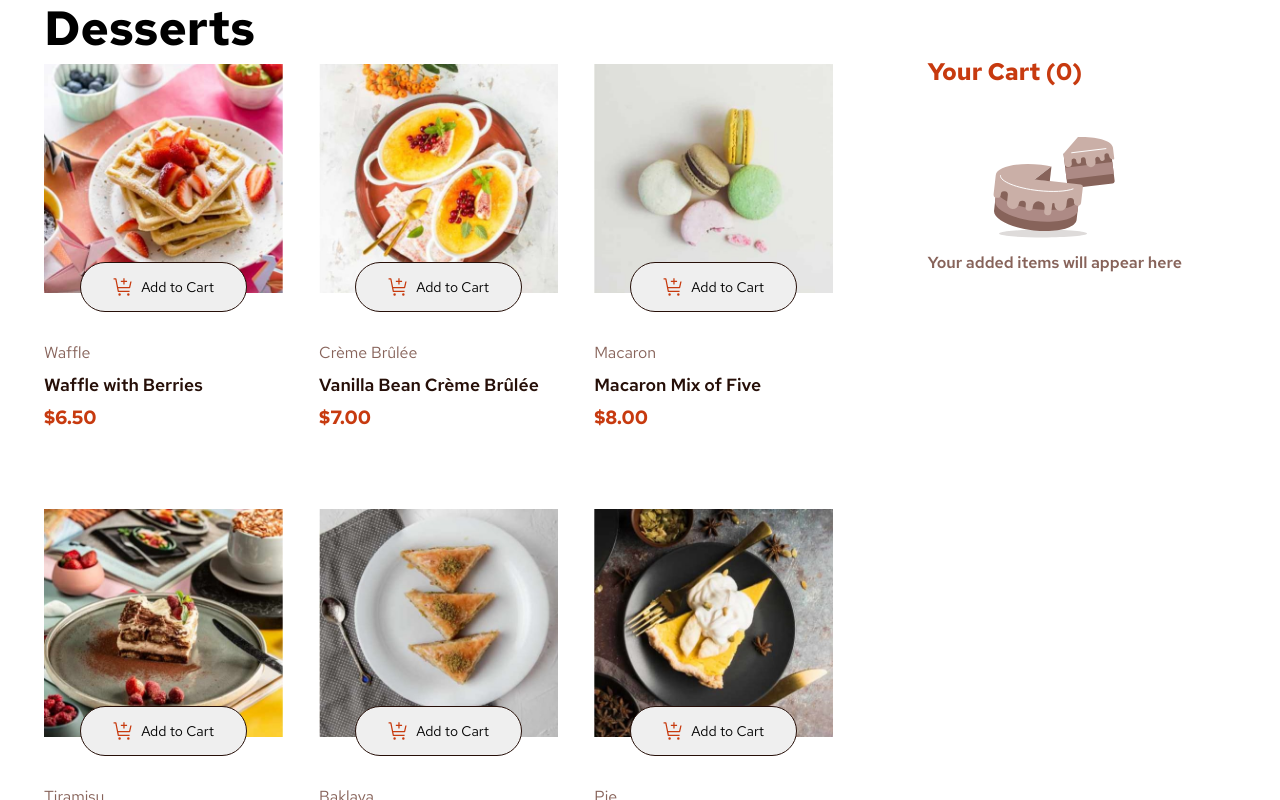
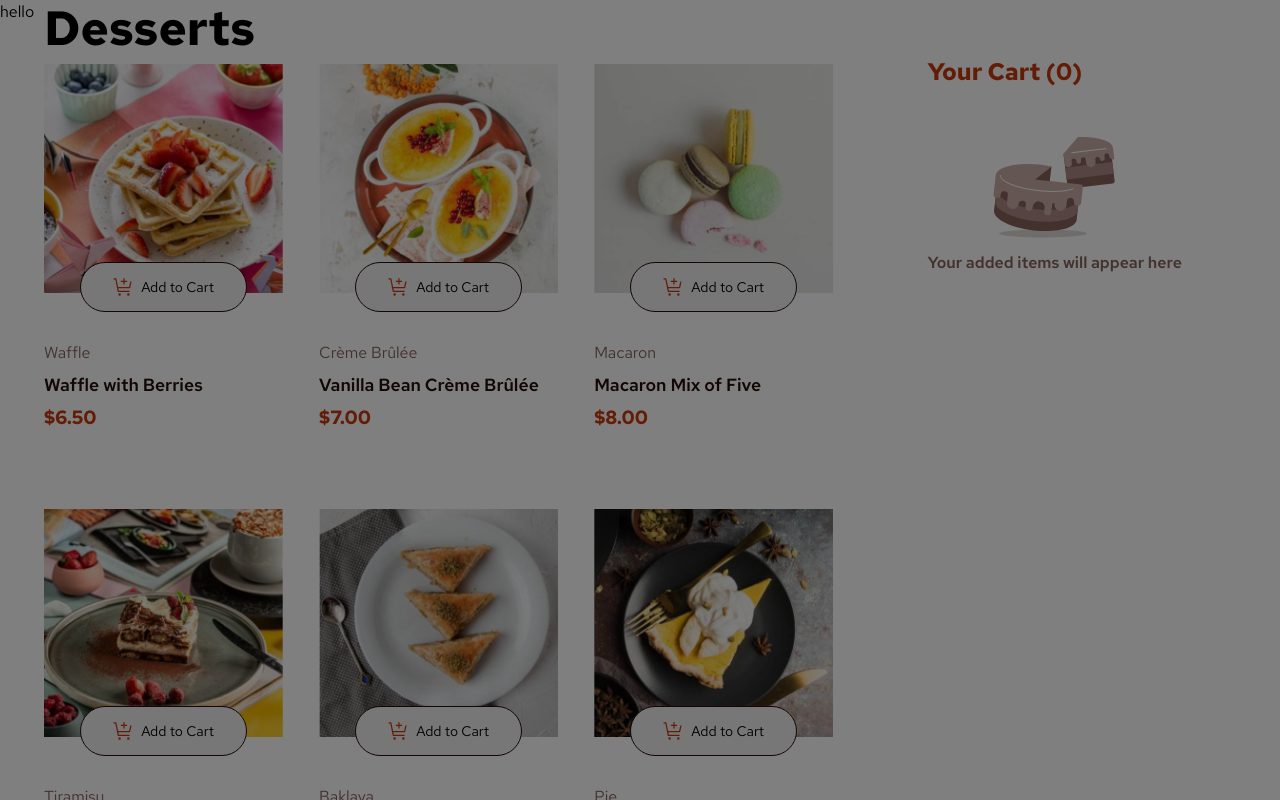
Before and after one commit to SebastianLaka/product-list-with-cart, a Vue app: page / in a window 1280 px wide. Shown: the top 800 px of the page. Built offline with nearby package versions, Linux system fonts and the light colour scheme.

Commit message:
Changed names of files and added to colors in map black shadow. Changed structure of render modal content

```diff
--- a/src/assets/sass/colors.scss
+++ b/src/assets/sass/colors.scss
@@ -9,6 +9,7 @@ $colors: (
   'Rose-400': hsl(7, 20%, 60%),
   'Rose-500': hsl(12, 20%, 44%),
   'Rose-900': hsl(14, 65%, 9%),
+  'Black-shadow': rgba(0,0,0, .5)
 );
 
 @function getColor($name) {
--- a/src/components/Layout.vue
+++ b/src/components/Layout.vue
@@ -1,11 +1,13 @@
 <script setup>
 import ProductList from './product-list/ProductList.vue'
 import ProductCartMain from './product-cart/ProductCartMain.vue';
+import SummaryPopup from './summary-popup/OrderSuccessModal.vue'
 </script>
 <template>
   <main class="main-layout wrapper">
     <ProductList />
     <ProductCartMain/>
+    <SummaryPopup />
   </main>
 </template>
 <style lang="scss" scoped>
--- a/src/components/product-cart/ProductCartMain.vue
+++ b/src/components/product-cart/ProductCartMain.vue
@@ -65,6 +65,7 @@ const noticeCartOrder = ref({
       </CartSummary>
     </section>
   </section>
+
 </template>
 <style lang="scss" scoped>
 @use '../../assets/sass/colors.scss' as *;
--- /dev/null
+++ b/src/components/summary-popup/OrderSuccessModal.vue
@@ -0,0 +1,19 @@
+<script setup>
+import SuccessModalContent from './SuccessModalContent.vue'
+</script>
+<template>
+  <section class="order-modal-popup">
+    <SuccessModalContent />
+  </section>
+</template>
+<style lang="scss" scoped>
+@use '../../assets/sass/colors.scss' as *;
+@use '../../assets/sass/fonts.scss' as *;
+@use '../../assets/sass/mixins.scss' as *;
+@use '../../assets/sass/breakpoints.scss' as *;
+.order-modal-popup {
+  min-height: 100svh;
+  background-color: getColor('Black-shadow');
+  @include position-element($position: fixed, $left: 0, $right: 0, $top: 0, $z-index: 100);
+}
+</style>
--- /dev/null
+++ b/src/components/summary-popup/SuccessModalContent.vue
@@ -0,0 +1,7 @@
+<script setup>
+</script>
+<template>
+    <p>hello</p>
+</template>
+<style lang="scss" scoped>
+</style>
```
Also changed, not shown: src/components/product-cart/CartSummaryPopup.vue (deleted, +0 -9 lines).
